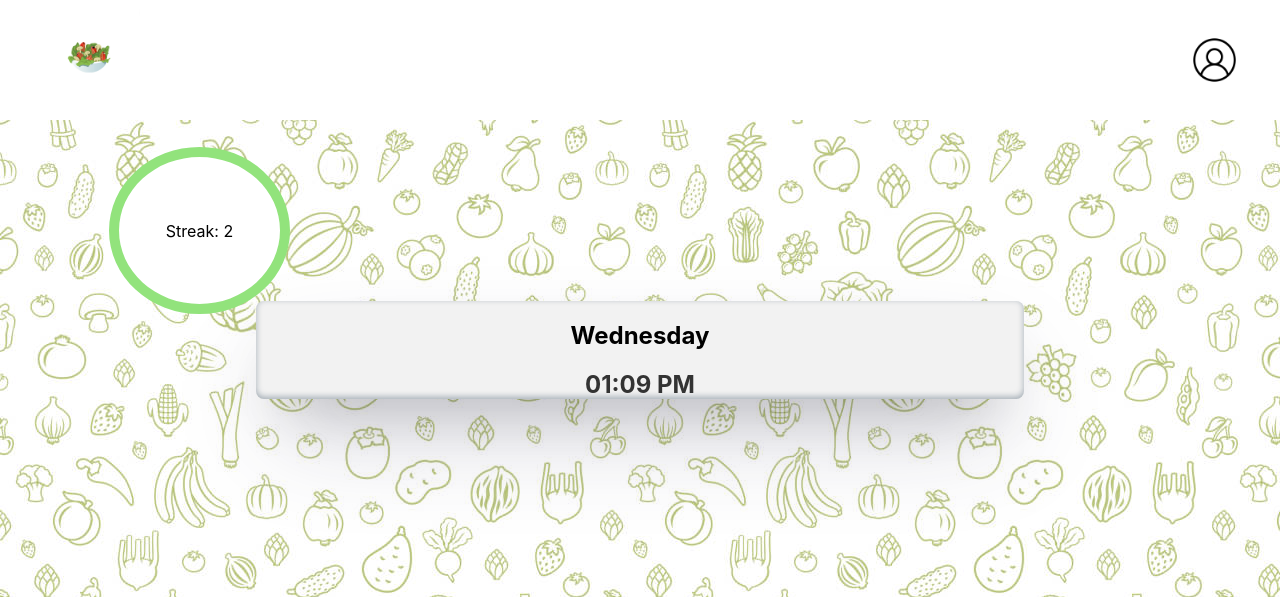
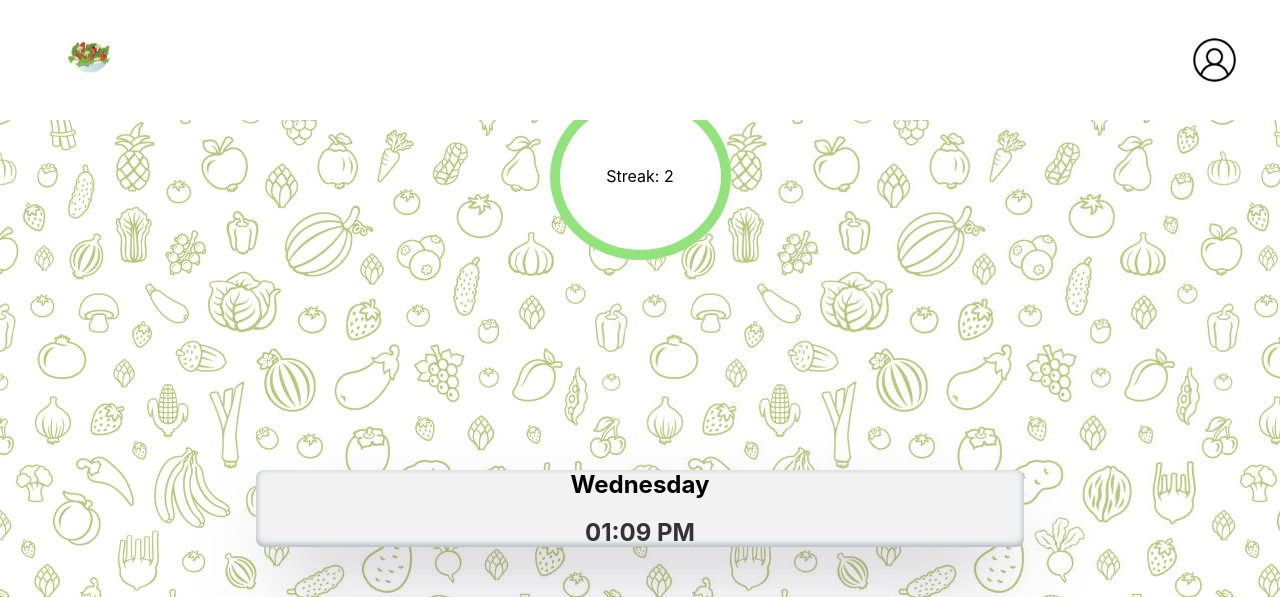
Before and after one commit to LarsWajer/JeBentWatJeEet, a React (Create React App) app: page / in a window 1280 px wide. Shown: the top 597 px of the page. Built offline with nearby package versions, Linux system fonts and the light colour scheme.

Commit message:
few changes

```diff
--- a/src/App.css
+++ b/src/App.css
@@ -1,10 +1,4 @@
 .container {
-  display: flex;
-  flex-direction: column;
-  align-items: center;
-  justify-content: center;
-  height: 80vh;
-  background-image: url('background2.jpg');
 }
 
 .week-table {
@@ -106,9 +100,7 @@ button {
   filter: brightness(50%);
 }
 
-
-
-.list{
+.list {
   display: flex;
   flex-direction: column;
   word-wrap: break-word;
@@ -131,7 +123,29 @@ button {
 }
 .container {
   text-align: center;
+  height: 100vh;
+  padding-top: 200px;
+}
+
+.containerHome {
+  text-align: center;
   padding-bottom: 200px;
+  display: flex;
+  flex-direction: column;
+  align-items: center;
+  justify-content: center;
+  height: 80vh;
+  background-image: url('background2.jpg');
+}
+.containerProfile {
+  text-align: center;
+  padding-top: 200px;
+  display: flex;
+  flex-direction: column;
+  align-items: center;
+  justify-content: center;
+  height: 80vh;
+  background-image: url('background2.jpg');
 }
 
 button:hover {
@@ -199,7 +213,6 @@ button:active {
   margin-top: 60px;
 }
 .circle {
-  position: absolute;
   border-radius: 50%;
   background-color: white;
   width: 161px;
@@ -209,18 +222,15 @@ button:active {
   display: flex;
   justify-content: center;
   align-items: center;
-  border: 10px solid ;
+  border: 10px solid;
   border-color: #92e37c;
-
 }
 
-
-
-.streak_number{
+.streak_number {
   position: absolute;
   margin: 1px;
-} */
-.extraContent {
+}
+*/ .extraContent {
   max-width: 80vw;
   word-wrap: break-word;
 }
@@ -232,9 +242,22 @@ button:active {
     rgba(0, 0, 0, 0.3) 0px 30px 60px -30px,
     rgba(10, 37, 64, 0.35) 0px -2px 6px 0px inset;
 }
+.widgetHome {
+  margin-top: 150px;
+  border: 10px #92e37c;
+  background-color: #f2f2f2;
+  border-radius: 8px;
+  width: 60vw;
+  box-shadow: rgba(50, 50, 93, 0.25) 0px 50px 100px -20px,
+    rgba(0, 0, 0, 0.3) 0px 30px 60px -30px,
+    rgba(10, 37, 64, 0.35) 0px -2px 6px 0px inset;
+}
 .line {
   height: 3px;
   background-color: black;
+}
+.holder {
+  border: #92e37c;
 }
 .nameContainer {
   border: #333;
@@ -277,7 +300,7 @@ button:active {
     width: 100%;
   }
 
-  .circle{
+  .circle {
     position: absolute;
     width: 161px;
     height: 147px;
@@ -285,9 +308,9 @@ button:active {
     top: 147px;
     border-radius: 50%;
     border: 10px solid #92e37c;
-    background: #FFFFFF;
+    background: #ffffff;
     box-shadow: 0px 4px 4px rgba(0, 0, 0, 0.25);
- }
+  }
   .dashboard {
     width: 80vw;
   }
@@ -447,14 +470,14 @@ label {
 @keyframes streak {
   0% {
     transform: rotate(0deg);
-    border-top-color: #92E37C;
+    border-top-color: #92e37c;
   }
   50% {
     transform: rotate(180deg);
-    border-top-color: #FFC300;
+    border-top-color: #ffc300;
   }
   100% {
     transform: rotate(360deg);
-    border-top-color: #92E37C;
+    border-top-color: #92e37c;
   }
 }
--- a/src/Home.js
+++ b/src/Home.js
@@ -1,6 +1,4 @@
 import React, { useState, useEffect } from 'react';
-
-
 
 const Home = () => {
   const [time, setTime] = useState('');
@@ -28,7 +26,7 @@ const Home = () => {
     // Check if lastVisited exists and is not older than 1 day
     if (lastVisited && isWithinOneDay(lastVisited)) {
       // Increment the streak if the last visit was within 1 day
-      setStreak(prevStreak => prevStreak + 1);
+      setStreak((prevStreak) => prevStreak + 1);
     } else {
       // Reset the streak if the last visit was more than 1 day ago
       setStreak(1);
@@ -69,18 +67,16 @@ const Home = () => {
     circle.classList.add(streak === 1 ? 'active' : 'inactive');
   }, [streak]);
 
-
   return (
-    <div className="container">
-         <div className="circle" id="circle">
-            <div class = "progress-bar"></div>
-            <span className='streak_number'>Streak: {streak}</span>
-          </div>
-      <div className="dashboard">
-        </div>
-
-        <div className="widget">
-          <h2>
+    <div className="containerHome">
+      <div className="circle" id="circle">
+        <div class="progress-bar"></div>
+        <span className="streak_number">Streak: {streak}</span>
+      </div>
+      <div className="dashboard"></div>
+      <div className="holder">
+        <div className="widgetHome">
+          <h2 className="daytext">
             <span className="day">{dayOfWeek}</span>
           </h2>
           <div className="clock">
@@ -89,7 +85,7 @@ const Home = () => {
           {/* <p>Streak: {streak}</p> */}
         </div>
       </div>
-
+    </div>
   );
 };
 
--- a/src/Profile.js
+++ b/src/Profile.js
@@ -18,21 +18,17 @@ const Profile = () => {
   }
 
   return (
-    <div className='container'>
-      <div className='card'>
-        <div className='profile-container'>
-          <div className='profile-info'>
-            <img
-              className='profile-picture'
-              src='profile.png'
-              alt='Profile'
-            />
-            <h2 className='profile-name'>Welcome, {userData.name}!</h2>
-            <p className='profile-email'>Email: {userData.email}</p>
-            <button className='deleteButton' onClick={deleteAccount}>
+    <div className="containerProfile">
+      <div className="card">
+        <div className="profile-container">
+          <div className="profile-info">
+            <img className="profile-picture" src="profile.png" alt="Profile" />
+            <h2 className="profile-name">Welcome, {userData.name}!</h2>
+            <p className="profile-email">Email: {userData.email}</p>
+            <button className="deleteButton" onClick={deleteAccount}>
               Delete Account
             </button>
-            <button className='logoutButton' onClick={logout}>
+            <button className="logoutButton" onClick={logout}>
               Logout
             </button>
           </div>
```
